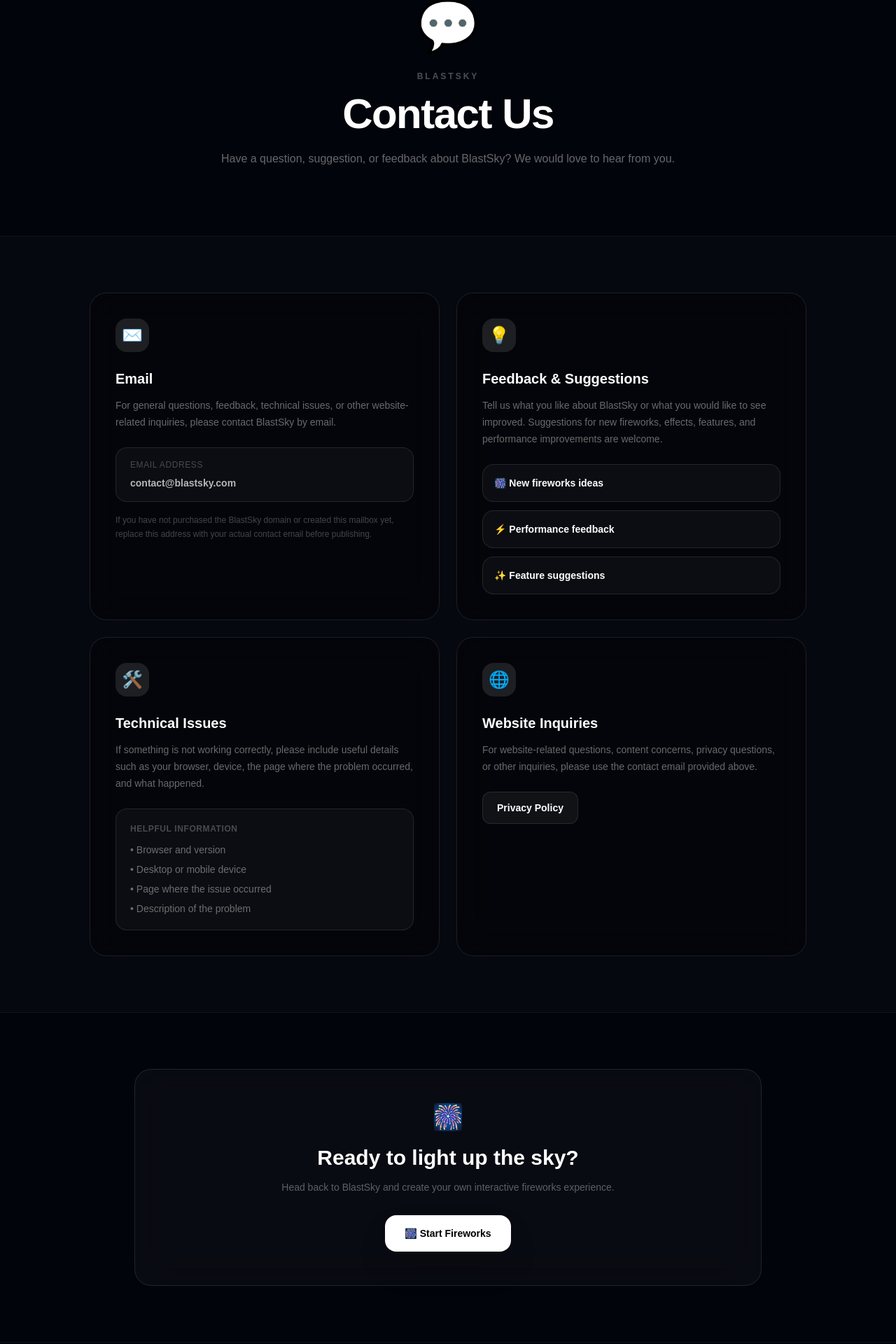
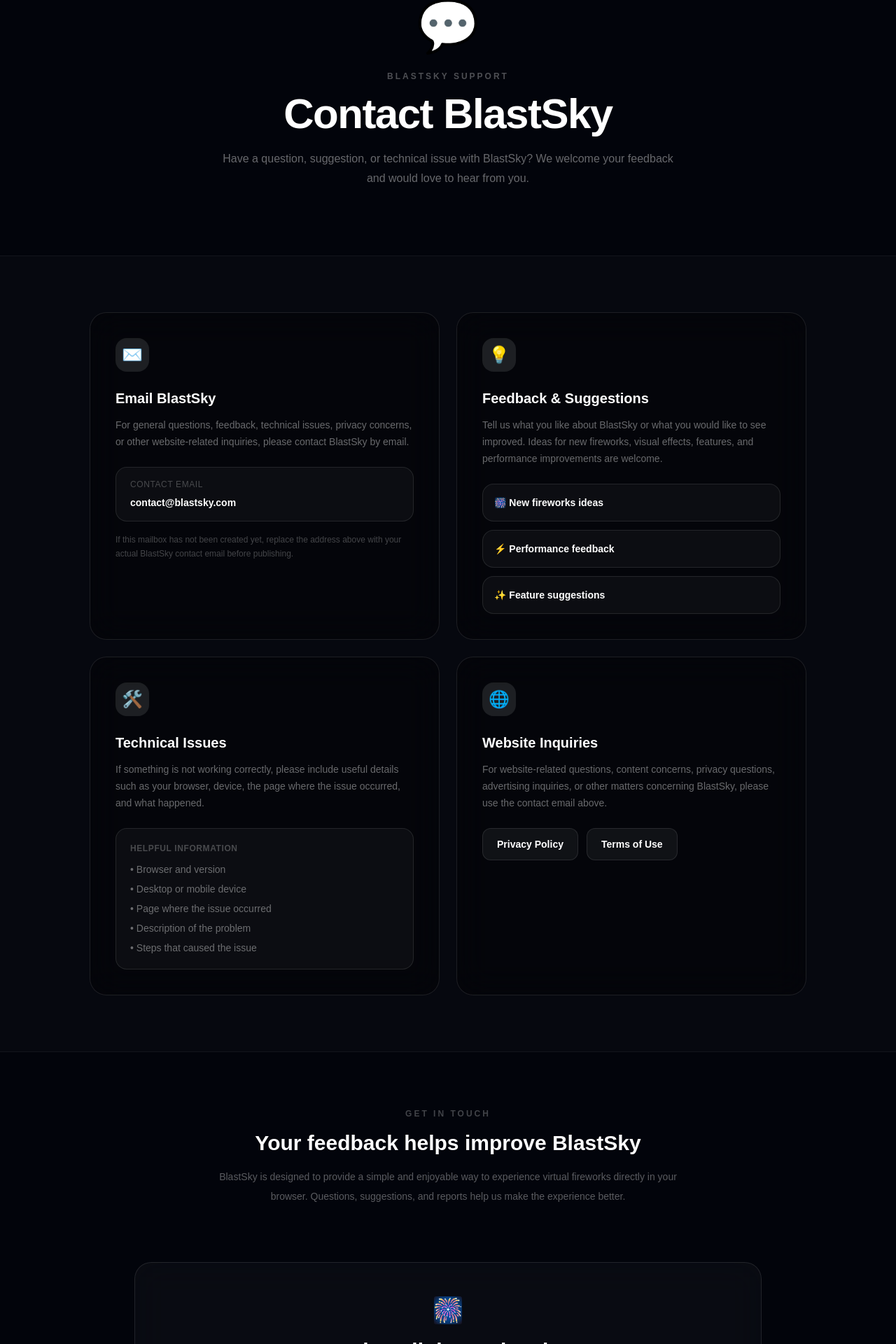
Before and after one commit to srajesh1330/blastsky, a Next.js app: page /contact in a window 1280 px wide. Shown: the part 172-2092 px from the top of the page at 70% size. Built offline with nearby package versions, Linux system fonts and the light colour scheme.

Commit message:
Improve BlastSky contact page SEO and trust

```diff
--- a/app/contact/page.tsx
+++ b/app/contact/page.tsx
@@ -1,24 +1,55 @@
 import type { Metadata } from "next";
 import Link from "next/link";
 
+const SITE_URL = "https://blastsky.vercel.app";
+
 export const metadata: Metadata = {
-  title: "Contact | BlastSky",
+  title: "Contact BlastSky",
   description:
-    "Contact BlastSky for questions, feedback, suggestions, or website-related inquiries.",
+    "Contact BlastSky with questions, feedback, technical issues, feature suggestions, privacy concerns, or other website-related inquiries.",
+  alternates: {
+    canonical: `${SITE_URL}/contact`,
+  },
+  openGraph: {
+    title: "Contact BlastSky",
+    description:
+      "Get in touch with BlastSky for questions, feedback, technical issues, suggestions, and website-related inquiries.",
+    url: `${SITE_URL}/contact`,
+    type: "website",
+  },
+};
+
+const structuredData = {
+  "@context": "https://schema.org",
+  "@type": "ContactPage",
+  name: "Contact BlastSky",
+  url: `${SITE_URL}/contact`,
+  description:
+    "Contact BlastSky for questions, feedback, technical issues, suggestions, privacy concerns, or other website-related inquiries.",
+  isPartOf: {
+    "@type": "WebSite",
+    name: "BlastSky",
+    url: SITE_URL,
+  },
 };
 
 export default function ContactPage() {
   return (
     <main className="min-h-screen bg-[#02040b] text-white">
+      {/* Structured Data */}
+      <script
+        type="application/ld+json"
+        dangerouslySetInnerHTML={{
+          __html: JSON.stringify(structuredData),
+        }}
+      />
+
       {/* Header */}
       <header className="border-b border-white/5 bg-black/20 backdrop-blur-xl">
         <div className="mx-auto flex max-w-6xl items-center justify-between px-5 py-5 sm:px-8">
           <Link href="/" className="flex items-center gap-3">
             <span className="text-3xl">🎆</span>
-
-            <span className="text-xl font-black">
-              BlastSky
-            </span>
+            <span className="text-xl font-black">BlastSky</span>
           </Link>
 
           <Link
@@ -33,21 +64,19 @@
       {/* Hero */}
       <section className="px-5 py-16 sm:px-8 sm:py-24">
         <div className="mx-auto max-w-4xl text-center">
-          <div className="text-6xl sm:text-7xl">
-            💬
-          </div>
+          <div className="text-6xl sm:text-7xl">💬</div>
 
           <p className="mt-7 text-xs font-black uppercase tracking-[0.25em] text-white/30">
-            BlastSky
+            BlastSky Support
           </p>
 
           <h1 className="mt-4 text-4xl font-black tracking-tight sm:text-6xl">
-            Contact Us
+            Contact BlastSky
           </h1>
 
           <p className="mx-auto mt-5 max-w-2xl text-sm leading-7 text-white/40 sm:text-base">
-            Have a question, suggestion, or feedback about BlastSky?
-            We would love to hear from you.
+            Have a question, suggestion, or technical issue with BlastSky?
+            We welcome your feedback and would love to hear from you.
           </p>
         </div>
       </section>
@@ -63,29 +92,31 @@
             </div>
 
             <h2 className="mt-6 text-xl font-black">
-              Email
+              Email BlastSky
             </h2>
 
             <p className="mt-3 text-sm leading-6 text-white/40">
-              For general questions, feedback, technical issues,
-              or other website-related inquiries, please contact
+              For general questions, feedback, technical issues, privacy
+              concerns, or other website-related inquiries, please contact
               BlastSky by email.
             </p>
 
             <div className="mt-6 rounded-2xl border border-white/10 bg-white/[0.03] px-5 py-4">
               <p className="text-xs uppercase tracking-wider text-white/25">
-                Email address
+                Contact email
               </p>
 
-              <p className="mt-2 break-all text-sm font-bold text-white/70">
+              <a
+                href="mailto:contact@blastsky.com"
+                className="mt-2 block break-all text-sm font-bold text-white/70 transition hover:text-white"
+              >
                 contact@blastsky.com
-              </p>
+              </a>
             </div>
 
             <p className="mt-4 text-xs leading-5 text-white/25">
-              If you have not purchased the BlastSky domain or created
-              this mailbox yet, replace this address with your actual
-              contact email before publishing.
+              If this mailbox has not been created yet, replace the address
+              above with your actual BlastSky contact email before publishing.
             </p>
           </div>
 
@@ -100,10 +131,9 @@
             </h2>
 
             <p className="mt-3 text-sm leading-6 text-white/40">
-              Tell us what you like about BlastSky or what you would
-              like to see improved. Suggestions for new fireworks,
-              effects, features, and performance improvements are
-              welcome.
+              Tell us what you like about BlastSky or what you would like to
+              see improved. Ideas for new fireworks, visual effects, features,
+              and performance improvements are welcome.
             </p>
 
             <div className="mt-6 space-y-3">
@@ -138,9 +168,9 @@
             </h2>
 
             <p className="mt-3 text-sm leading-6 text-white/40">
-              If something is not working correctly, please include
-              useful details such as your browser, device, the page
-              where the problem occurred, and what happened.
+              If something is not working correctly, please include useful
+              details such as your browser, device, the page where the issue
+              occurred, and what happened.
             </p>
 
             <div className="mt-6 rounded-2xl border border-white/10 bg-white/[0.03] p-5">
@@ -153,11 +183,12 @@
                 <li>• Desktop or mobile device</li>
                 <li>• Page where the issue occurred</li>
                 <li>• Description of the problem</li>
+                <li>• Steps that caused the issue</li>
               </ul>
             </div>
           </div>
 
-          {/* Business */}
+          {/* Website / Privacy */}
           <div className="rounded-3xl border border-white/10 bg-black/30 p-7 backdrop-blur-xl sm:p-9">
             <div className="flex h-12 w-12 items-center justify-center rounded-2xl bg-white/10 text-2xl">
               🌐
@@ -169,34 +200,60 @@
 
             <p className="mt-3 text-sm leading-6 text-white/40">
               For website-related questions, content concerns, privacy
-              questions, or other inquiries, please use the contact
-              email provided above.
+              questions, advertising inquiries, or other matters concerning
+              BlastSky, please use the contact email above.
             </p>
 
-            <Link
-              href="/privacy"
-              className="mt-6 inline-flex rounded-xl border border-white/10 bg-white/5 px-5 py-3 text-sm font-bold text-white transition hover:bg-white/10"
-            >
-              Privacy Policy
-            </Link>
+            <div className="mt-6 flex flex-wrap gap-3">
+              <Link
+                href="/privacy"
+                className="inline-flex rounded-xl border border-white/10 bg-white/5 px-5 py-3 text-sm font-bold text-white transition hover:bg-white/10"
+              >
+                Privacy Policy
+              </Link>
+
+              <Link
+                href="/terms"
+                className="inline-flex rounded-xl border border-white/10 bg-white/5 px-5 py-3 text-sm font-bold text-white transition hover:bg-white/10"
+              >
+                Terms of Use
+              </Link>
+            </div>
           </div>
         </div>
       </section>
 
+      {/* Response / Trust Section */}
+      <section className="px-5 py-16 sm:px-8 sm:py-20">
+        <div className="mx-auto max-w-4xl text-center">
+          <p className="text-xs font-black uppercase tracking-[0.25em] text-white/25">
+            Get in touch
+          </p>
+
+          <h2 className="mt-4 text-2xl font-black sm:text-3xl">
+            Your feedback helps improve BlastSky
+          </h2>
+
+          <p className="mx-auto mt-4 max-w-2xl text-sm leading-7 text-white/35">
+            BlastSky is designed to provide a simple and enjoyable way to
+            experience virtual fireworks directly in your browser. Questions,
+            suggestions, and reports help us make the experience better.
+          </p>
+        </div>
+      </section>
+
       {/* CTA */}
-      <section className="px-5 py-16 sm:px-8 sm:py-20">
+      <section className="px-5 pb-16 sm:px-8 sm:pb-20">
         <div className="mx-auto max-w-4xl rounded-3xl border border-white/10 bg-white/[0.03] p-8 text-center backdrop-blur-xl sm:p-12">
-          <div className="text-4xl">
-            🎆
-          </div>
+          <div className="text-4xl">🎆</div>
 
           <h2 className="mt-5 text-2xl font-black sm:text-3xl">
             Ready to light up the sky?
           </h2>
 
           <p className="mx-auto mt-3 max-w-xl text-sm leading-6 text-white/35">
-            Head back to BlastSky and create your own interactive
-            fireworks experience.
+            Head back to BlastSky and create your own interactive fireworks
+            experience.
           </p>
 
           <Link
@@ -224,10 +281,24 @@
             </Link>
 
             <Link
+              href="/fireworks"
+              className="transition hover:text-white"
+            >
+              Fireworks
+            </Link>
+
+            <Link
               href="/about"
               className="transition hover:text-white"
             >
               About
+            </Link>
+
+            <Link
+              href="/contact"
+              className="transition hover:text-white"
+            >
+              Contact
             </Link>
 
             <Link
```
